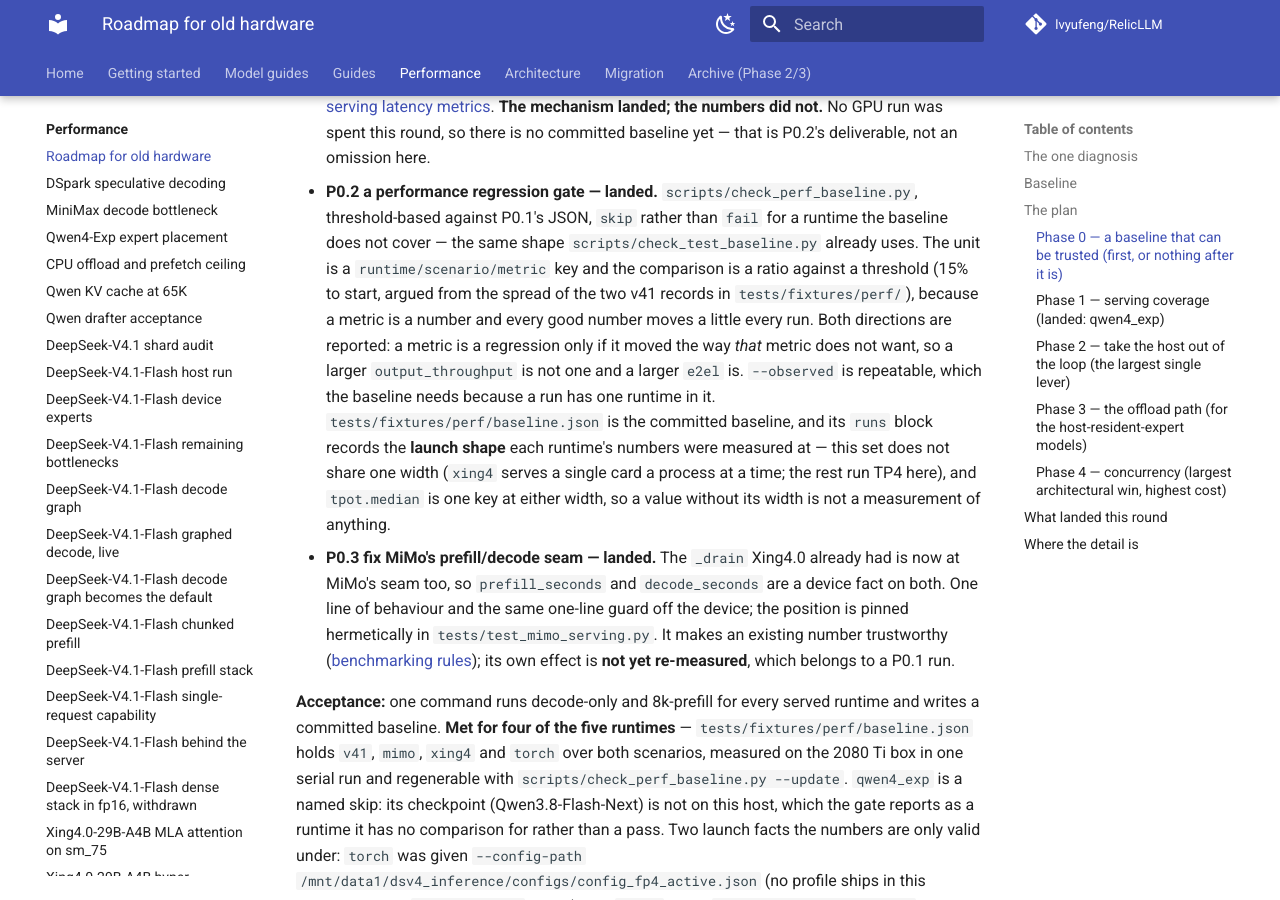
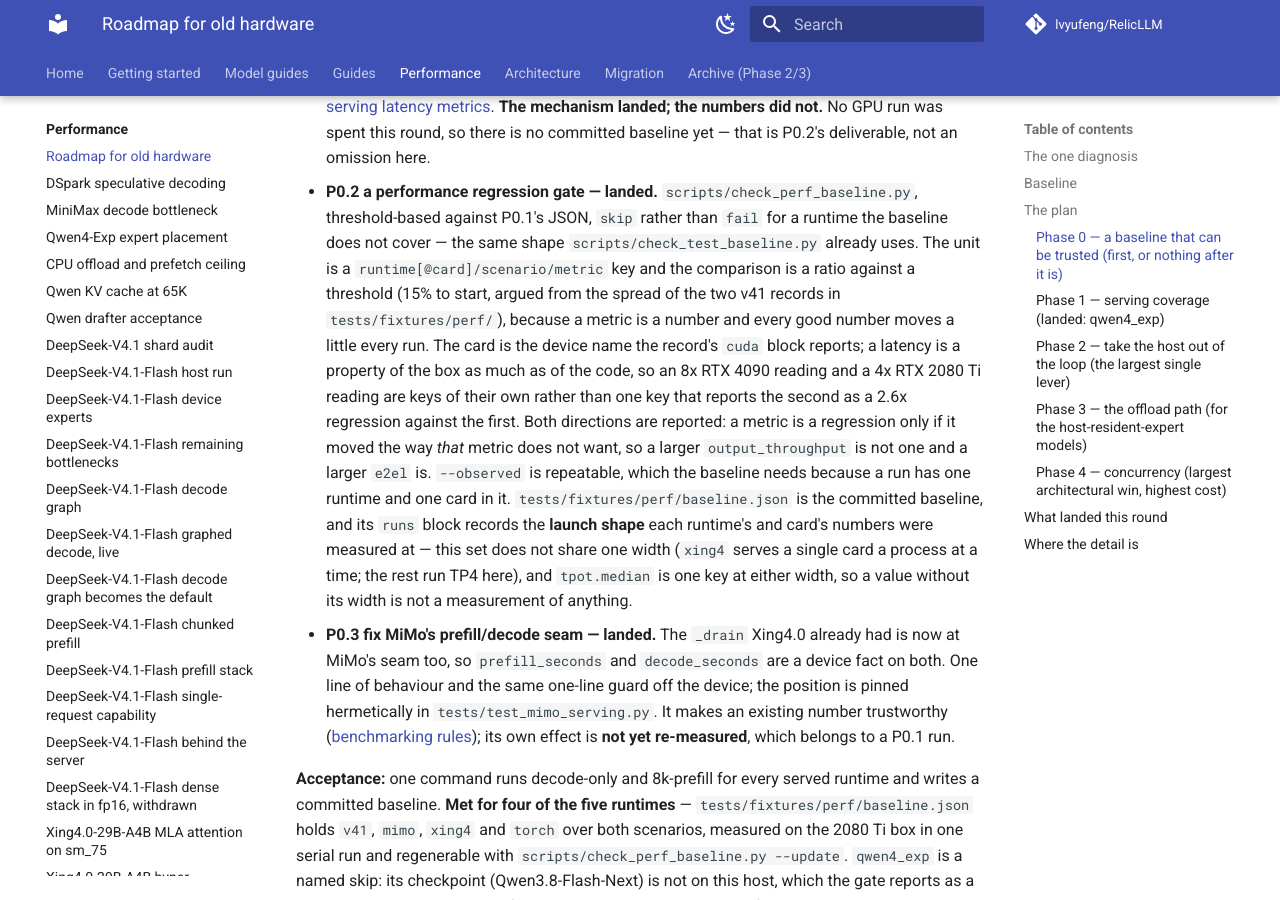
Before and after one commit to lvyufeng/RelicLLM, an MkDocs documentation site: the page built from docs/performance/old_hardware_roadmap.md, in a window 1280 px wide and 900 px high, scrolled down 2304 px. Built offline with MkDocs 1.6.1 and Material for MkDocs 9.7.7, drawn with Linux system fonts in a browser that asks for light colours; comment, search, counter and statistics services are not loaded.

Commit message:
perf(baseline): record the 8x RTX 4090 numbers beside the 2080 Ti ones
The card in the key is what makes this possible: the first sm_89 record keeps
the 2080 Ti entries and is compared against its own, so the gate no longer
reads a 4090 as a 2.6x regression against a 2080 Ti.

The baseline gains the one row that is stable enough to be a baseline -- the
graphed decode cell, TP4 with the experts on the card and the emulation off.
TPOT median is 1.0891 s against the 2080 Ti's 0.4129 s, and the record is
committed as tests/fixtures/perf/v41_decode_graph_on_sm89.json so the numbers
have their evidence beside them. The eager cell is deliberately not recorded:
its own run-to-run spread is 4.8x, which is the reason this script's threshold
note says a metric whose spread is wider than the threshold belongs out of the
baseline rather than in it.

The committed-file test scopes its key set by token now -- with two cards in
one file, "every v41 key is a key this record produces" is no longer the claim
that holds, and "every key of this record's own card" is. A second test pins
the property itself: both cards are in the file, and the 4090 record answers
none of the 2080 Ti keys.

docs/performance/old_hardware_roadmap.md said the unit is a
runtime/scenario/metric key; it now says runtime[@card]/scenario/metric and why
the card is part of what a number is about.

Testing:
- python -m pytest tests/test_perf_baseline.py -q -- 19 passed
- python scripts/check_perf_baseline.py --observed <each committed record> --
  exit 0, no regression line, and neither record reported as skipped
- mkdocs build --strict -- passes

Co-Authored-By: Codex <noreply@anthropic.com>

```diff
--- a/docs/performance/old_hardware_roadmap.md
+++ b/docs/performance/old_hardware_roadmap.md
@@ -73,14 +73,18 @@ to ask. ~70 `bench_*` / `probe_*` / `profile_*` scripts each answer a different
   deliverable, not an omission here.
 - **P0.2 a performance regression gate — landed.** `scripts/check_perf_baseline.py`, threshold-based
   against P0.1's JSON, `skip` rather than `fail` for a runtime the baseline does not cover — the same
-  shape `scripts/check_test_baseline.py` already uses. The unit is a `runtime/scenario/metric` key and
-  the comparison is a ratio against a threshold (15% to start, argued from the spread of the two v41
-  records in `tests/fixtures/perf/`), because a metric is a number and every good number moves a
-  little every run. Both directions are reported: a metric is a regression only if it moved the way
+  shape `scripts/check_test_baseline.py` already uses. The unit is a `runtime[@card]/scenario/metric`
+  key and the comparison is a ratio against a threshold (15% to start, argued from the spread of the
+  two v41 records in `tests/fixtures/perf/`), because a metric is a number and every good number
+  moves a little every run. The card is the device name the record's `cuda` block reports; a latency
+  is a property of the box as much as of the code, so an 8x RTX 4090 reading and a 4x RTX 2080 Ti
+  reading are keys of their own rather than one key that reports the second as a 2.6x regression
+  against the first. Both directions are reported: a metric is a regression only if it moved the way
   *that* metric does not want, so a larger `output_throughput` is not one and a larger `e2el` is.
-  `--observed` is repeatable, which the baseline needs because a run has one runtime in it.
+  `--observed` is repeatable, which the baseline needs because a run has one runtime and one card in
+  it.
   `tests/fixtures/perf/baseline.json` is the committed baseline, and its `runs` block records the
-  **launch shape** each runtime's numbers were measured at — this set does not share one width
+  **launch shape** each runtime's and card's numbers were measured at — this set does not share one width
   (`xing4` serves a single card a process at a time; the rest run TP4 here), and `tpot.median` is one
   key at either width, so a value without its width is not a measurement of anything.
 - **P0.3 fix MiMo's prefill/decode seam — landed.** The `_drain` Xing4.0 already had is now at MiMo's
```
Also changed, not shown: 3 other files.
